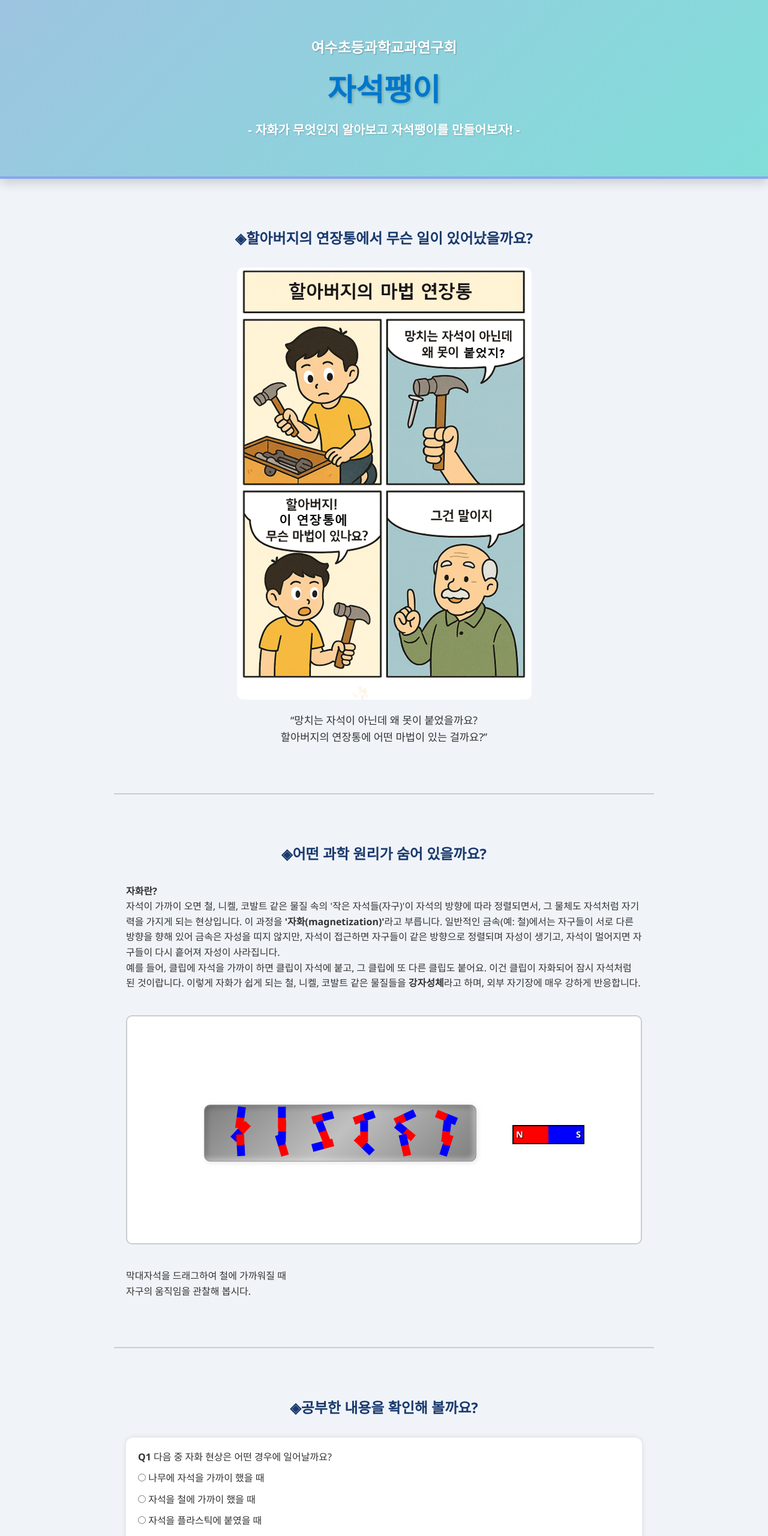
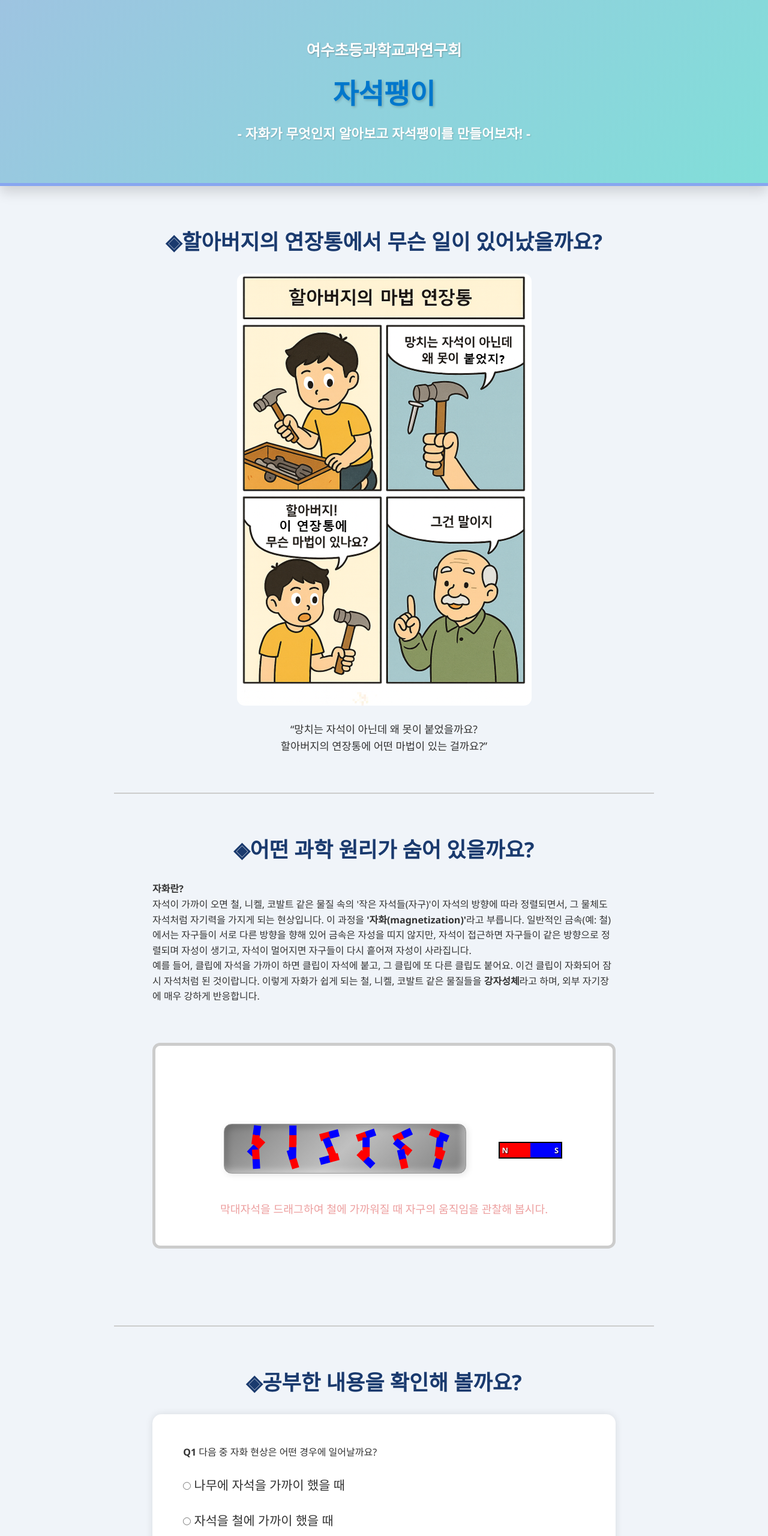
Before and after one commit to yongbaepark/science, a plain HTML site: page index.html in a window 1280 px wide. Shown: the top 2560 px of the page at 60% size. Drawn offline with Linux system fonts and the light colour scheme.

Commit message:
Update index.html

```diff
--- a/index.html
+++ b/index.html
@@ -9,7 +9,7 @@
     body { background: #f0f4f9; color: #333; line-height: 1.6; }
 
     section {
-      padding: 80px 20px;
+      padding: 5vw;
       max-width: 900px;
       margin: auto;
       border-bottom: 2px solid #ccc;
@@ -17,40 +17,43 @@
 
     h1, h2 {
       text-align: center;
-      margin-bottom: 30px;
+      margin-bottom: 2vw;
       color: #1a3a6e;
+      font-size: calc(1rem + 1.5vw);
     }
     .intro-img {
       display: block;
       max-width: 100%;
-      margin: 0 auto 20px;
-      border-radius: 10px;
+      margin: 0 auto 2vw;
+      border-radius: 1vw;
     }
 
     .quiz {
       background: #fff;
-      padding: 20px;
-      border-radius: 12px;
-      box-shadow: 0 0 10px rgba(0,0,0,0.1);
-      margin-bottom: 20px;
+      padding: 4vw;
+      border-radius: 1.2vw;
+      box-shadow: 0 0 1vw rgba(0,0,0,0.1);
+      margin-bottom: 4vw;
       transition: transform 0.5s ease, box-shadow 0.5s ease;
     }
     .quiz.correct {
       transform: scale(1.05);
-      box-shadow: 0 0 30px rgba(0, 255, 0, 0.6);
+      box-shadow: 0 0 2vw rgba(0, 255, 0, 0.6);
     }
     .quiz label {
       display: block;
-      margin: 10px 0;
+      margin: 2vw 0;
       cursor: pointer;
+      font-size: calc(0.9rem + 0.5vw);
     }
     .quiz-result {
-      margin-top: 15px;
+      margin-top: 2vw;
       font-weight: bold;
+      font-size: calc(0.9rem + 0.5vw);
     }
     footer {
       text-align: center;
-      padding: 30px;
+      padding: 5vw;
       font-size: 0.9em;
       color: #999;
     }
@@ -60,30 +63,29 @@
       width: 100%;
       max-width: 90vw;
       aspect-ratio: 9 / 4;
-      margin: 40px auto;
+      margin: 5vw auto;
       background-color: #fff;
-      border: 2px solid #ccc;
-      border-radius: 10px;
+      border: 0.4vw solid #ccc;
+      border-radius: 1vw;
       overflow: hidden;
+      font-size: min(3vw, 16px);
     }
     #sim-container .sim-caption {
       position: absolute;
-      bottom: 10px;
+      top: 2%;
       left: 50%;
       transform: translateX(-50%);
       background: rgba(255,255,255,0.9);
-      padding: 10px 18px;
-      border-radius: 8px;
-      font-size: 1.05em;
+      padding: 1em 1.5em;
+      border-radius: 0.8em;
+      font-size: 1em;
       font-weight: 600;
       color: #d62828;
       text-align: center;
       animation: blinkText 1.5s infinite;
-    }
-
-    @keyframes blinkText {
-      0%, 100% { opacity: 1; }
-      50% { opacity: 0.3; }
+      max-width: 90%;
+      box-sizing: border-box;
+      z-index: 20;
     }
 
     #iron {
@@ -93,11 +95,11 @@
       width: 53%;
       height: 25%;
       background: linear-gradient(135deg, #7e7e7e, #c0c0c0, #7e7e7e);
-      border-radius: 10px;
-      box-shadow: inset -4px -4px 8px rgba(255,255,255,0.4),
-                  inset 4px 4px 8px rgba(0,0,0,0.2),
-                  2px 2px 8px rgba(0,0,0,0.1);
-      border: 1px solid #999;
+      border-radius: 1vw;
+      box-shadow: inset -0.4vw -0.4vw 0.8vw rgba(255,255,255,0.4),
+                  inset 0.4vw 0.4vw 0.8vw rgba(0,0,0,0.2),
+                  0.2vw 0.2vw 0.8vw rgba(0,0,0,0.1);
+      border: 0.15vw solid #999;
     }
     .mini {
       width: 4.2%;
@@ -132,7 +134,7 @@
       width: 14%;
       height: 8.4%;
       background: linear-gradient(to right, red 50%, blue 50%);
-      border: 2px solid #000;
+      border: 0.2vw solid #000;
       position: absolute;
       top: 48%;
       left: 75%;
@@ -147,7 +149,7 @@
       transform: translateY(-50%);
       color: white;
       font-weight: bold;
-      font-size: 0.9em;
+      font-size: 1vw;
       text-shadow: 1px 1px 2px black;
     }
     #magnet::before {
@@ -158,31 +160,54 @@
       content: "S";
       right: 4px;
     }
+   #sim-message {
+    position: absolute;
+    bottom: 12%;
+    left: 50%;
+    transform: translateX(-50%);
+    text-align: center;
+    font-size: calc(0.8vw + 0.5em);
+    color: #d62828;
+    background-color: rgba(255, 255, 255, 0.85);
+    padding: 6px 12px;
+    border-radius: 8px;
+    white-space: nowrap;
+    animation: blink 1.5s infinite;
+    z-index: 30;
+  }
+ .blink {
+    animation: blink 1.5s infinite;
+  }
+
+  @keyframes blink {
+    0%, 100% { opacity: 1; }
+    50% { opacity: 0.4; }
+  }
 
     header {
       text-align: center;
-      padding: 60px 20px;
+      padding: 5vw 2vw;
       background: linear-gradient(-45deg, #74ebd5, #acb6e5, #fbc2eb, #a6c1ee);
       background-size: 600% 600%;
       animation: gradientBG 10s ease infinite;
-      border-bottom: 4px solid #87a6f0;
-      box-shadow: 0 8px 16px rgba(0, 0, 0, 0.15);
+      border-bottom: 0.4vw solid #87a6f0;
+      box-shadow: 0 0.8vw 1.6vw rgba(0, 0, 0, 0.15);
     }
     header h1 {
-      font-size: 1.5em;
+      font-size: calc(1.2rem + 0.5vw);
       color: #ffffff;
-      margin-bottom: 10px;
+      margin-bottom: 1vw;
       text-shadow: 1px 1px 2px rgba(0,0,0,0.3);
     }
     header h2 {
-      font-size: 3.2em;
+      font-size: calc(2.5rem + 0.5vw);
       color: #0077cc;
-      margin-bottom: 10px;
+      margin-bottom: 1vw;
       font-weight: 800;
       text-shadow: 2px 2px 4px rgba(0,0,0,0.2);
     }
     header p {
-      font-size: 1.3em;
+      font-size: calc(1rem + 0.5vw);
       color: #fff;
       font-weight: 600;
       text-shadow: 1px 1px 2px rgba(0,0,0,0.2);
@@ -225,14 +250,14 @@
     이렇게 자화가 쉽게 되는 철, 니켈, 코발트 같은 물질들을 <strong>강자성체</strong>라고 하며, 외부 자기장에 매우 강하게 반응합니다.
 </p>
  <div id="sim-container">
-      <div id="iron"></div>
-      <div class="mini row-1"></div><div class="mini row-1"></div><div class="mini row-1"></div><div class="mini row-1"></div><div class="mini row-1"></div><div class="mini row-1"></div>
-      <div class="mini row-2"></div><div class="mini row-2"></div><div class="mini row-2"></div><div class="mini row-2"></div><div class="mini row-2"></div><div class="mini row-2"></div>
-      <div class="mini row-3"></div><div class="mini row-3"></div><div class="mini row-3"></div><div class="mini row-3"></div><div class="mini row-3"></div><div class="mini row-3"></div>
-      <div id="magnet"></div>
+  <div id="iron"></div>
+  <div class="mini row-1"></div><div class="mini row-1"></div><div class="mini row-1"></div><div class="mini row-1"></div><div class="mini row-1"></div><div class="mini row-1"></div>
+  <div class="mini row-2"></div><div class="mini row-2"></div><div class="mini row-2"></div><div class="mini row-2"></div><div class="mini row-2"></div><div class="mini row-2"></div>
+  <div class="mini row-3"></div><div class="mini row-3"></div><div class="mini row-3"></div><div class="mini row-3"></div><div class="mini row-3"></div><div class="mini row-3"></div>
+  <div id="magnet"></div>
+       <div id="sim-message">막대자석을 드래그하여 철에 가까워질 때 자구의 움직임을 관찰해 봅시다.</div>
+</div>
 
-      </div>
-     <div class="sim-caption">막대자석을 드래그하여 철에 가까워질 때<br> 자구의 움직임을 관찰해 봅시다.</div>
   </section>
   <script>
     window.addEventListener("DOMContentLoaded", () => {
```
